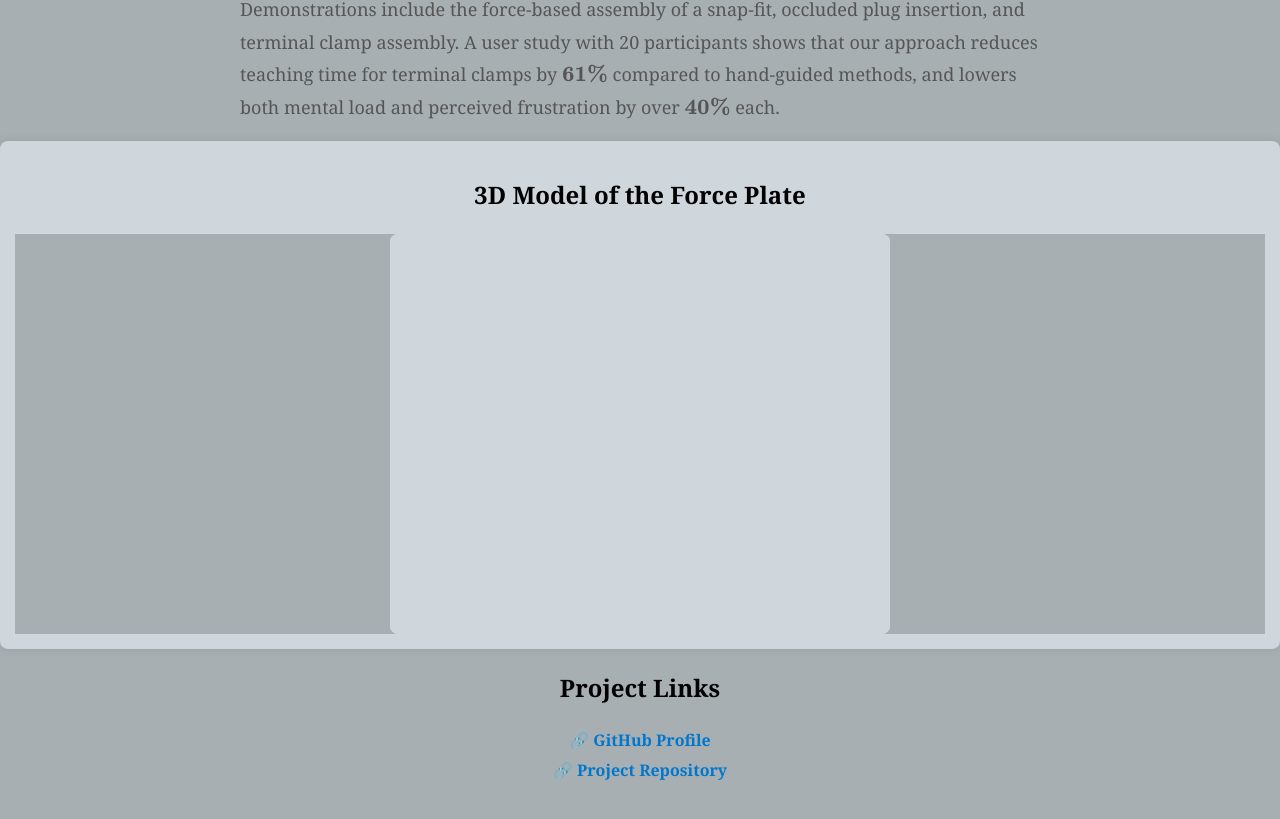
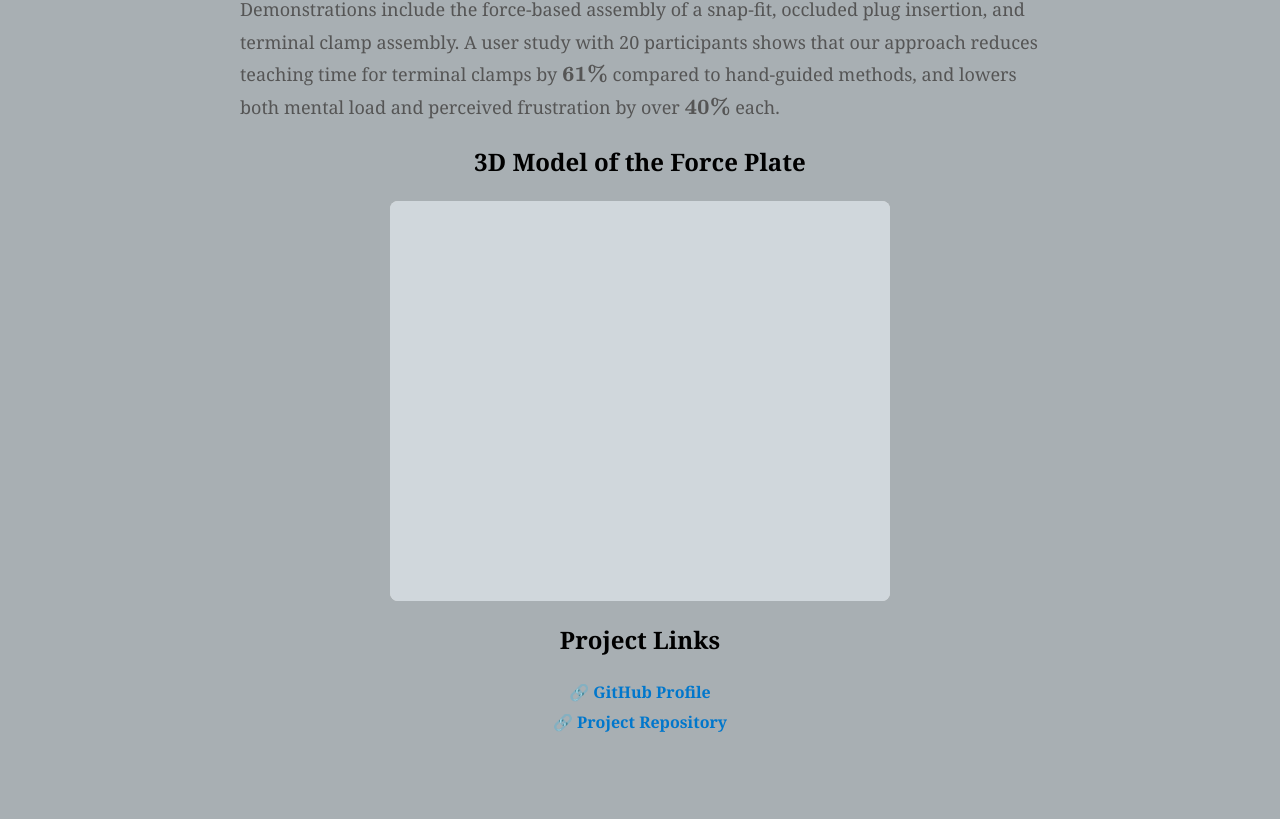
Before and after one commit to forceplate/forceplate.github.io, a plain HTML site: page index.html in a window 1280 px wide. Shown: the part 1134-1953 px from the top of the page. Drawn offline with nearby package versions, Linux system fonts and the light colour scheme; some packages are replaced by stand-ins of ours; no server answers.

Commit message:
changed to body

```diff
--- a/index.html
+++ b/index.html
@@ -141,7 +141,7 @@
         We propose a novel tool that estimates position from force signals, without cameras or direct robot interaction, to enable force-based programming of assembly tasks. Using a network of four force-torque sensors, our system detects contact position, direction, and magnitude, achieving sub-millimeter accuracy (\( \mathbf{<1~mm} \)) in relevant areas. Demonstrations include the force-based assembly of a snap-fit, occluded plug insertion, and terminal clamp assembly. A user study with 20 participants shows that our approach reduces teaching time for terminal clamps by \( \mathbf{61\%} \) compared to hand-guided methods, and lowers both mental load and perceived frustration by over \( \mathbf{40\%} \) each.
     </p>
 </div>
-<div class="column">
+<div class="body">
     <h2>3D Model of the Force Plate</h2>
     <div id="stl-container"></div>
 </div>
```
